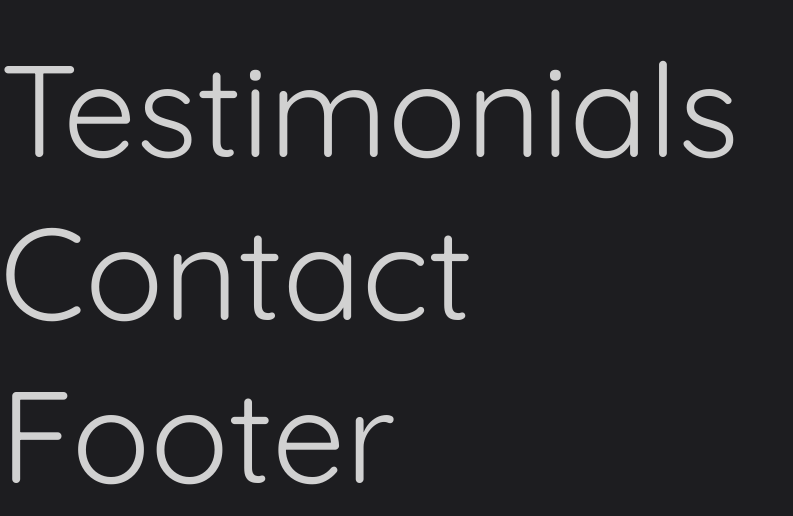
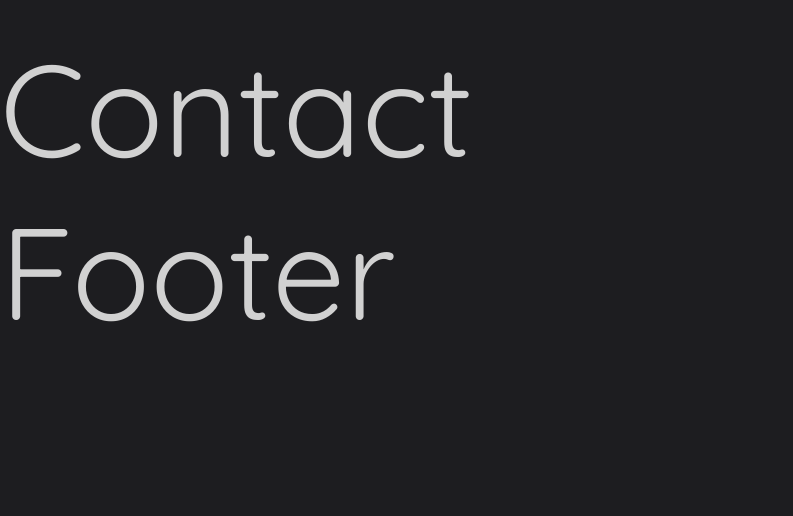
Before and after one commit to mleen4/portfolio-site, a React (Create React App) app: page / in a window 1280 px wide. Shown: the part 3473-3989 px from the top of the page, without its empty margins (0-793 px from the left). After the commit the page ends 3826 px from the top, so only its background shows below. Built offline with nearby package versions, Linux system fonts and the light colour scheme.

Commit message:
Testimonial base created

```diff
--- a/src/components/Testimonials.jsx
+++ b/src/components/Testimonials.jsx
@@ -1,10 +1,31 @@
-import React from "react";
+import {React, useState} from "react";
+import testimonialObjects from "../testimonialObjects";
+
 
 
 function Testimonials() {
+    const [testimonial, handleTestimonialChange] = useState(0)
+
+    const handleCarosel = () => {
+
+    }
+
+
+
+
     return (
-        <div className="testimonials">
-        <h1>Testimonials</h1>
+        <div className="testimonials-container">
+            <div className="testimonials-carousel">
+                <div className="testimonials-carousel-right-arrow"></div>
+                <div className="testimonials-carousel-person-container">
+                    <div className="testimonial-person-image"></div>
+                    <div className="testimonial-person-name"></div>
+                    <div className="testimonial-person-role"></div>
+                    <div className="testimonial-person-quote"></div>
+
+                </div>
+                <div className="testimonials-carousel-left-arrow"></div>
+            </div>
         </div>
     )
 }
--- /dev/null
+++ b/src/testimonialObjects.js
@@ -0,0 +1,5 @@
+var testimonialObjects = [
+
+]
+
+export default testimonialObjects
```
Also changed, not shown: src/components/TestimonialItem.jsx (added).
